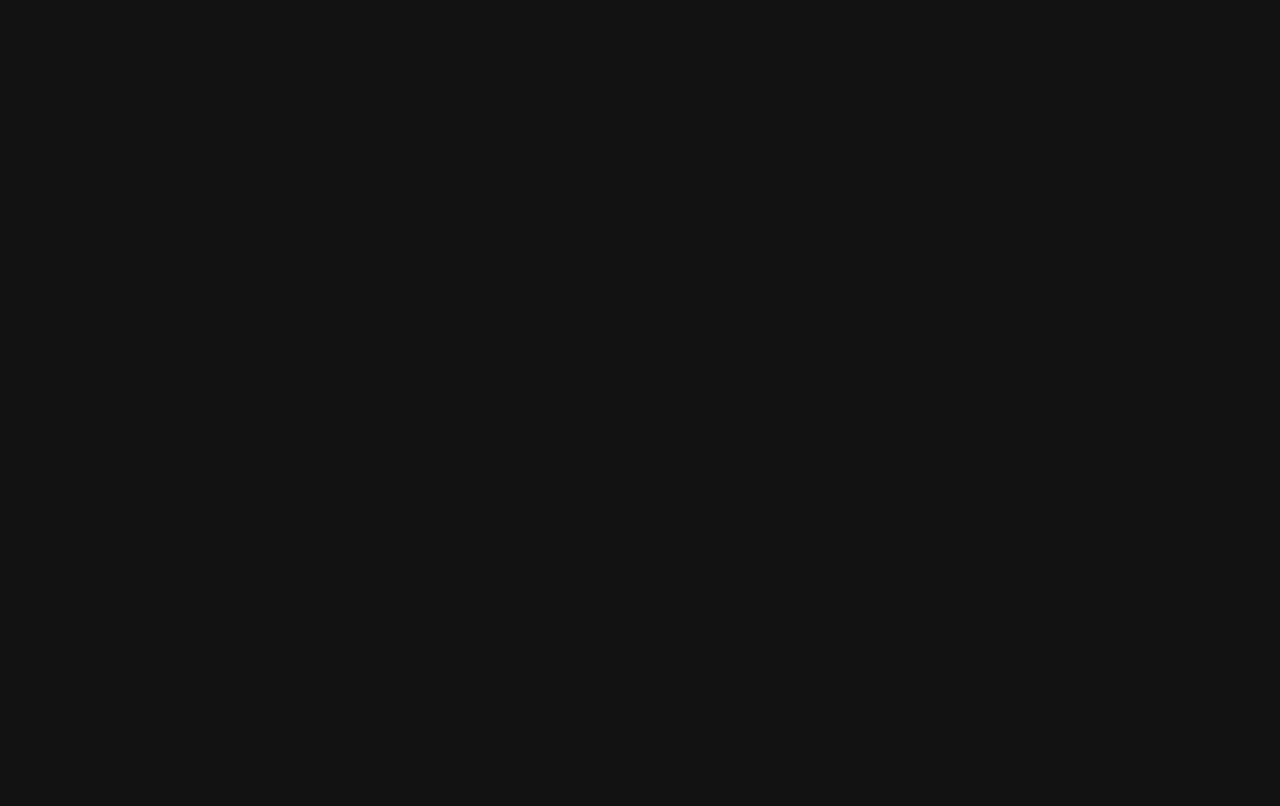
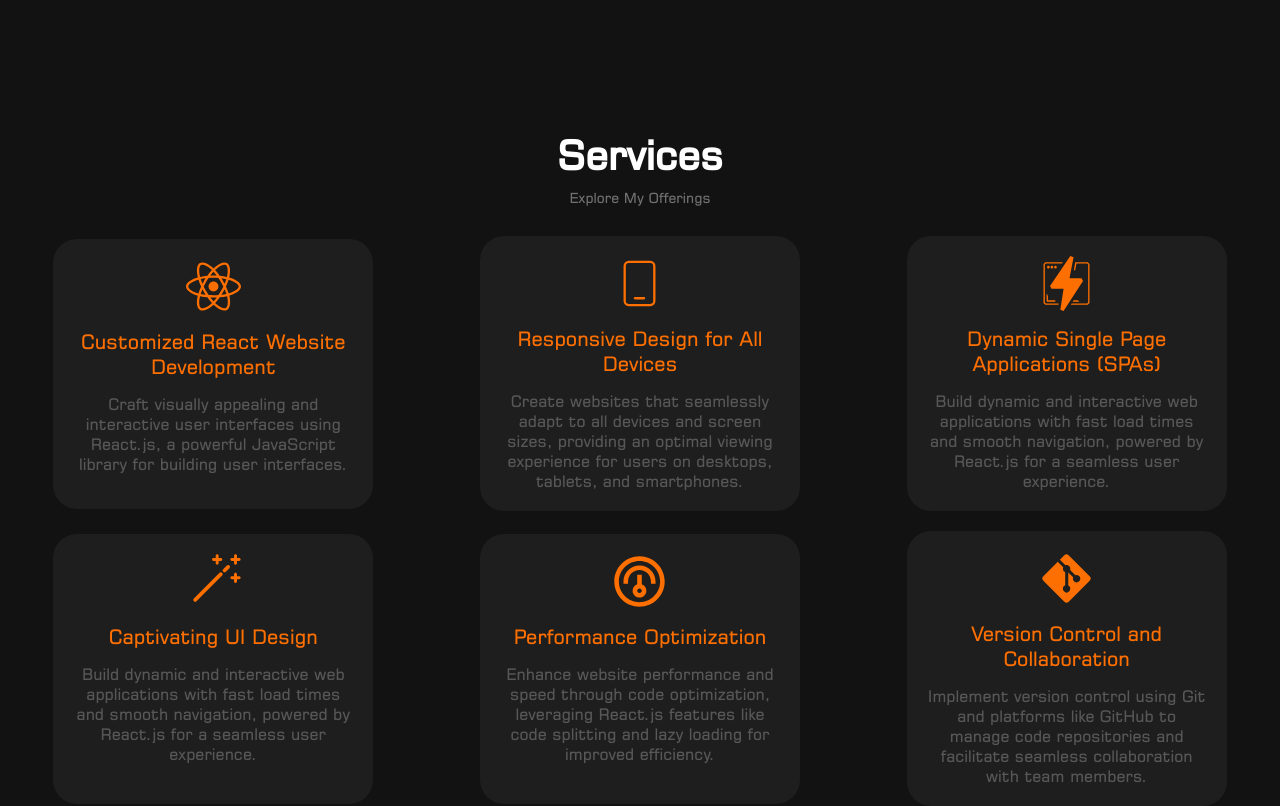
Before and after one commit to GiorgiGochitidze/MYCV, a React (Vite) app: page / in a window 1280 px wide. Shown: the part 560-1366 px from the top of the page. Before the commit the page ends 800 px from the top, so only its background shows below. Built offline with nearby package versions, Linux system fonts and the light colour scheme.

Commit message:
services and animations added

```diff
--- a/package.json
+++ b/package.json
@@ -10,10 +10,12 @@
     "preview": "vite preview"
   },
   "dependencies": {
+    "aos": "^2.3.4",
     "framer-motion": "^11.0.25",
     "react": "^18.2.0",
     "react-dom": "^18.2.0",
     "react-icons": "^5.0.1",
+    "react-responsive": "^10.0.0",
     "react-router-dom": "^6.22.3"
   },
   "devDependencies": {
--- a/src/Components/CSS/home.css
+++ b/src/Components/CSS/home.css
@@ -5,4 +5,6 @@ main{
     flex-direction: column;
     align-items: center;
     margin-top: 80px;
+    gap: 30px;
+    overflow-x: hidden;
 }
--- /dev/null
+++ b/src/Components/CSS/services.css
@@ -0,0 +1,69 @@
+.services-container{
+    width: 100%;
+    height: auto;
+    display: flex;
+    align-items: center;
+    flex-direction: column;
+    gap: 10px;
+    margin-top: 100px;
+}
+
+.services-container h1{
+    color: white;
+    font-size: 40px;
+}
+
+.services-container p:first-of-type{
+    color: #707070;
+    font-size: 14px;
+}
+
+.services-list{
+    width: 100%;
+    height: auto;
+    display: grid;
+    grid-template-columns: auto auto auto;
+    justify-items: center;
+    align-items: center;
+}
+
+.services-cards{
+    width: 280px;
+    min-height: 230px;
+    height: auto;
+    background-color: #1E1E1E;
+    border-radius: 24px;
+    display: flex;
+    flex-direction: column;
+    align-items: center;
+    padding: 20px;
+    text-align: center;
+    color: #575757;
+    margin-top: 20px;
+}
+
+.services-cards p:first-of-type{
+    color: #FD6F00;
+    font-size: 20px;
+    margin-top: 15px;
+    margin-bottom: 15px;
+}
+
+@media screen and (max-width: 1118px) {
+    .services-list{
+        grid-template-columns: auto auto;
+    }
+}
+
+@media screen and (max-width: 700px){
+    .services-list{
+        grid-template-columns: auto;
+    }
+}
+
+@media screen and (max-width: 370px) {
+    .services-cards{
+        width: 90%;
+        box-sizing: border-box;
+    }
+}
--- a/src/Components/CSS/shortinfo.css
+++ b/src/Components/CSS/shortinfo.css
@@ -165,6 +165,10 @@
         height: auto;
         padding: 10px;
     }
+
+    .image-container img{
+        width: 90%;
+    }
 }
 
 @media screen and (max-width: 337px) {
--- a/src/Components/Home.jsx
+++ b/src/Components/Home.jsx
@@ -1,10 +1,22 @@
+import { useEffect } from 'react';
 import './CSS/home.css'
+import Services from './Services';
 import ShortInfo from './ShortInfo';
+import AOS from 'aos';
+import 'aos/dist/aos.css';
+
 
 const Home = () => {
+
+    useEffect(() => {
+        AOS.init({ once: false, offset: 100});
+    });
+
     return (
         <main>
             <ShortInfo />
+
+            <Services />
         </main>
      );
 }
--- /dev/null
+++ b/src/Components/Services.jsx
@@ -0,0 +1,83 @@
+import "./CSS/services.css";
+import { FaGitAlt, FaReact } from "react-icons/fa";
+import { CiMobile1 } from "react-icons/ci";
+import { SiCloudflarepages } from "react-icons/si";
+import { RxMagicWand } from "react-icons/rx";
+import { CgPerformance } from "react-icons/cg";
+
+const Services = () => {
+  return (
+    <div className="services-container">
+      <h1 data-aos="fade-up">Services</h1>
+      <p data-aos="fade-up" data-aos-delay="200">Explore My Offerings</p>
+
+      <div className="services-list">
+        <div className="services-cards" data-aos="fade-right">
+          <FaReact size={55} color="#FD6F00" />
+          <p>Customized React Website Development</p>
+
+          <p>
+            Craft visually appealing and interactive user interfaces using
+            React.js, a powerful JavaScript library for building user
+            interfaces.
+          </p>
+        </div>
+        <div data-aos="fade-down" data-aos-delay="200" className="services-cards">
+          <CiMobile1 size={55} color="#FD6F00" />
+          <p>Responsive Design for All Devices</p>
+
+          <p>
+            Create websites that seamlessly adapt to all devices and screen
+            sizes, providing an optimal viewing experience for users on
+            desktops, tablets, and smartphones.
+          </p>
+        </div>
+        <div data-aos="fade-left" data-aos-delay="300" className="services-cards">
+          <SiCloudflarepages size={55} color="#FD6F00" />
+          <p>Dynamic Single Page Applications (SPAs)</p>
+
+          <p>
+            Build dynamic and interactive web applications with fast load times
+            and smooth navigation, powered by React.js for a seamless user
+            experience.
+          </p>
+        </div>
+
+        <div data-aos="fade-right" data-aos-delay="100" className="services-cards">
+          <RxMagicWand size={55} color="#FD6F00" />
+          <p>Captivating UI Design</p>
+
+          <p>
+            Build dynamic and interactive web applications with fast load times
+            and smooth navigation, powered by React.js for a seamless user
+            experience.
+          </p>
+        </div>
+
+        <div data-aos="fade-up" data-aos-delay="200" className="services-cards">
+          <CgPerformance size={55} color="#FD6F00" />
+          <p>Performance Optimization</p>
+
+          <p>
+            Enhance website performance and speed through code optimization,
+            leveraging React.js features like code splitting and lazy loading
+            for improved efficiency.
+          </p>
+        </div>
+
+        <div data-aos="fade-left" data-aos-delay="300" className="services-cards">
+          <FaGitAlt size={55} color="#FD6F00" />
+          <p>Version Control and Collaboration</p>
+
+          <p>
+            Implement version control using Git and platforms like GitHub to
+            manage code repositories and facilitate seamless collaboration with
+            team members.
+          </p>
+        </div>
+      </div>
+    </div>
+  );
+};
+
+export default Services;
--- a/src/Components/ShortInfo.jsx
+++ b/src/Components/ShortInfo.jsx
@@ -115,13 +115,13 @@ const ShortInfo = () => {
         </motion.button>
 
         <motion.div
-        initial={{opacity: 0, y: 500}}
+        initial={{opacity: 0, y: 200}}
         animate={{opacity: 1, y: 0}}
         transition={{delay: 0.2, duration: 0.5}}
         className="experience-projects-container">
           <p>
             <span style={{color: '#FD6F00'}}>1+</span> <br /> <br />
-            <span style={{color: '#DFDFDF'}}>Experience</span>
+            <span style={{color: '#DFDFDF'}}>Years Experience</span>
           </p>
             <hr />
           <p>
--- a/src/Navbar.jsx
+++ b/src/Navbar.jsx
@@ -22,7 +22,7 @@ const Navbar = () => {
         <motion.h1
           initial={{ opacity: 0, x: -1000 }}
           animate={{ opacity: 1, x: 0 }}
-          transition={{delay: 0.2}}
+          transition={{ delay: 0.2 }}
         >
           Giorgi
         </motion.h1>
@@ -39,20 +39,21 @@ const Navbar = () => {
             initial={{ opacity: 0, y: -500 }}
             animate={{ opacity: 1, y: 0 }}
             transition={{ delay: 0.2 }}
+            style={getNavItemColor("Services")}
+            onClick={() => handleItemClick("Services")}
+          >
+            Services
+          </motion.p>
+          <motion.p
+            initial={{ opacity: 0, y: -500 }}
+            animate={{ opacity: 1, y: 0 }}
+            transition={{ delay: 0.3 }}
             style={getNavItemColor("About Me")}
             onClick={() => handleItemClick("About Me")}
           >
             About Me
           </motion.p>
-          <motion.p
-            initial={{ opacity: 0, y: -500 }}
-            animate={{ opacity: 1, y: 0 }}
-            transition={{ delay: 0.3 }}
-            style={getNavItemColor("Diplomas")}
-            onClick={() => handleItemClick("Diplomas")}
-          >
-            Diplomas
-          </motion.p>
+
           <motion.p
             initial={{ opacity: 0, y: -500 }}
             animate={{ opacity: 1, y: 0 }}
@@ -75,7 +76,7 @@ const Navbar = () => {
         <motion.button
           initial={{ opacity: 0, x: 500 }}
           animate={{ opacity: 1, x: 0 }}
-          transition={{delay: 0.2}}
+          transition={{ delay: 0.2 }}
           className="hire-btn"
         >
           Hire Me
```
Also changed, not shown: src/Components/AboutMe.jsx (added, +9 -0 lines), 1 other file (tests, documents, lock files or other folders).
